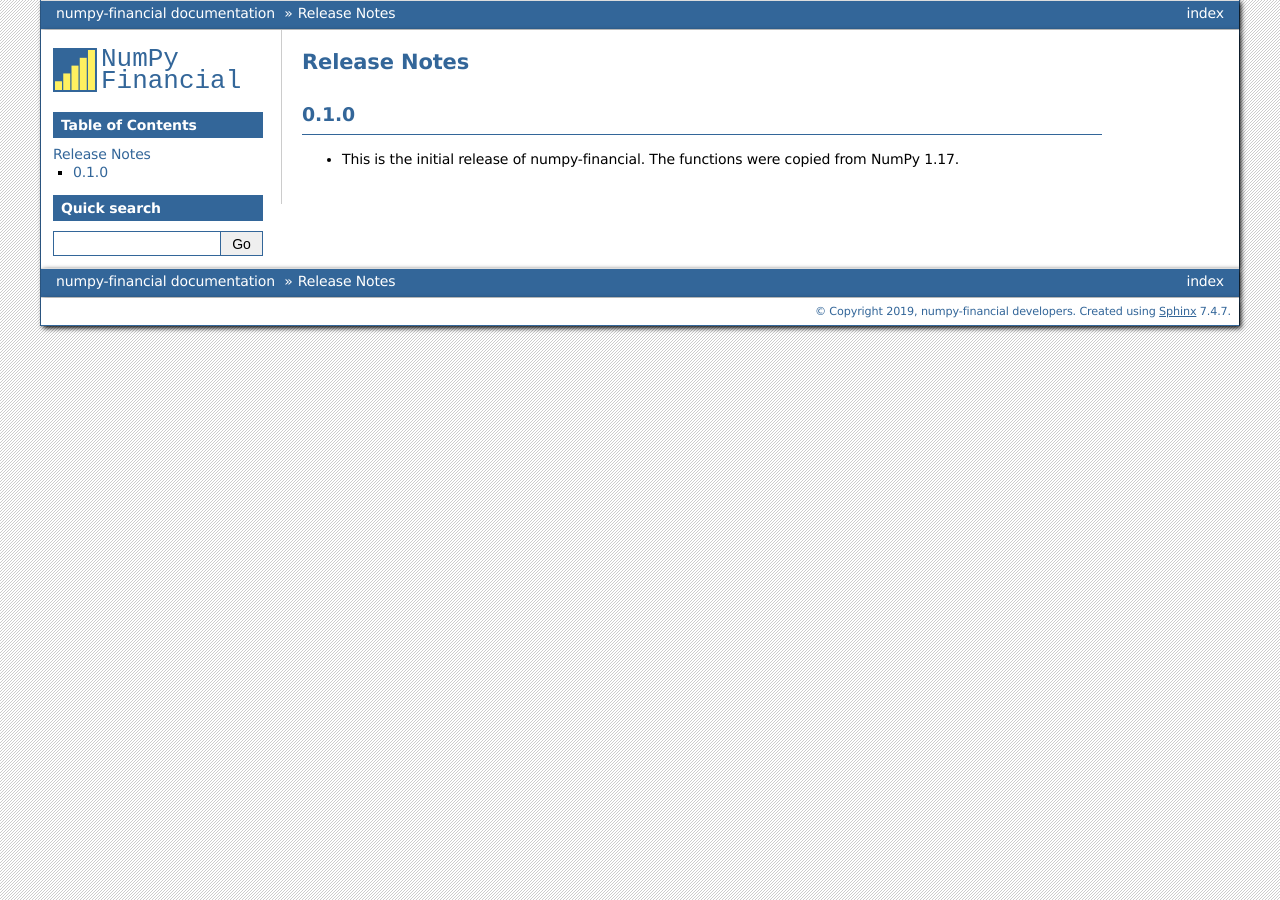
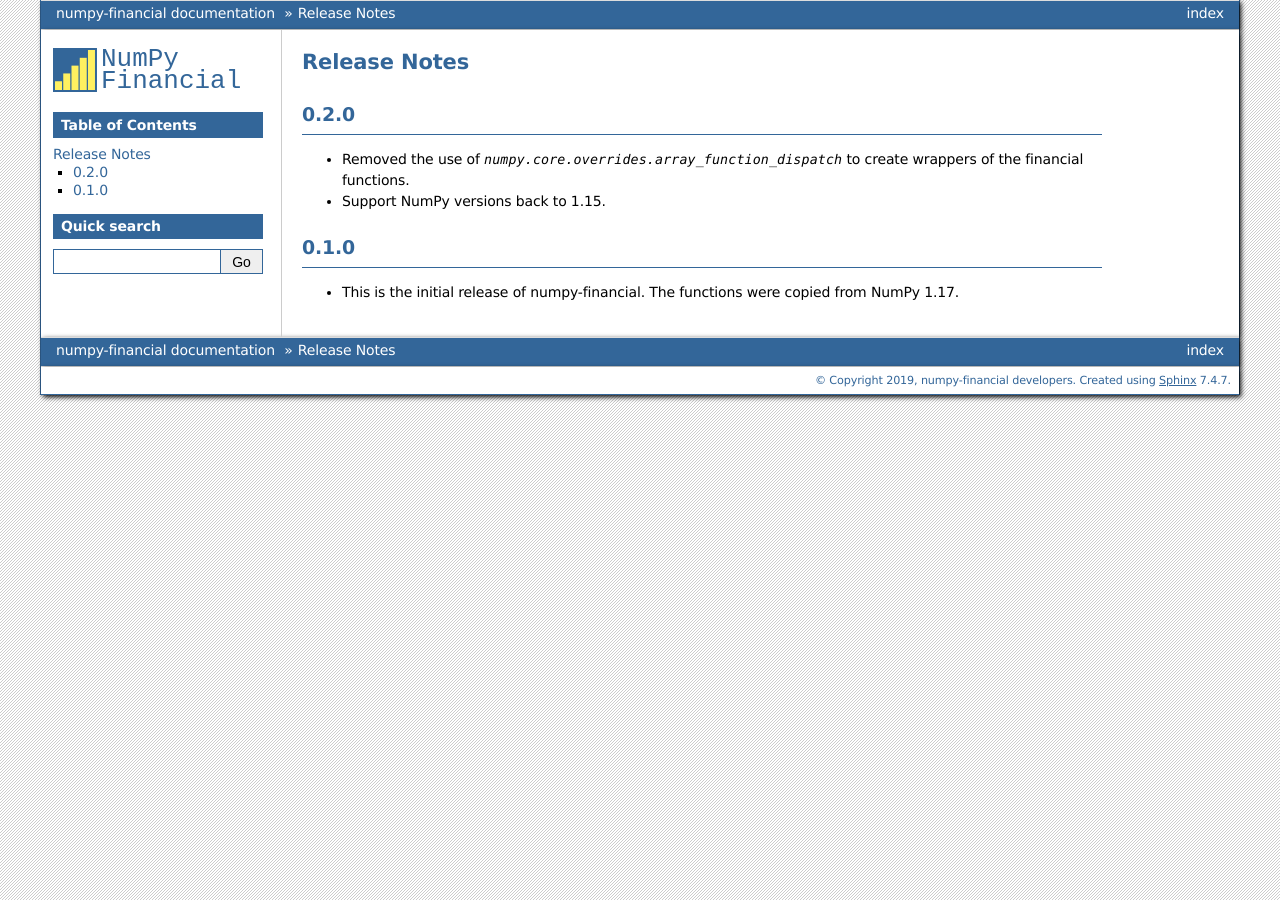
Before and after one commit to numpy/numpy-financial, a Sphinx documentation site: the page built from doc/source/release-notes.rst, in a window 1280 px wide. Built offline with Sphinx 7.4.7, drawn with Linux system fonts in a browser that asks for light colours; formulas are drawn with MathJax 3.

Commit message:
Update release notes with 0.2.0 changes.

```diff
--- a/doc/source/release-notes.rst
+++ b/doc/source/release-notes.rst
@@ -1,5 +1,10 @@
 Release Notes
 -------------
+0.2.0
+~~~~~
+* Removed the use of `numpy.core.overrides.array_function_dispatch` to create
+  wrappers of the financial functions.
+* Support NumPy versions back to 1.15.
 
 0.1.0
 ~~~~~
```
